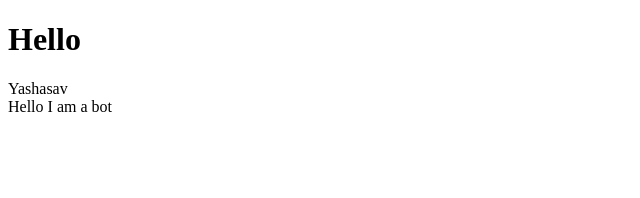
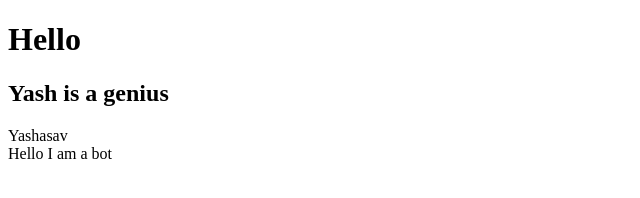
Before and after one commit to mathnebula186f/JS-Projects, a plain HTML site: page index.html in a window 1280 px wide. Shown: the whole page, without its empty margins (0-640 px from the left). Drawn offline with Linux system fonts and the light colour scheme.

Commit message:
second commit added h2 tag

```diff
--- a/index.html
+++ b/index.html
@@ -11,6 +11,8 @@
 
     <h1>Hello</h1>
 
+    <h2>Yash is a genius</h2>
+
     <div class="name">Yashasav</div>
 
     <div class="hello">Hello I am a bot</div>
```
